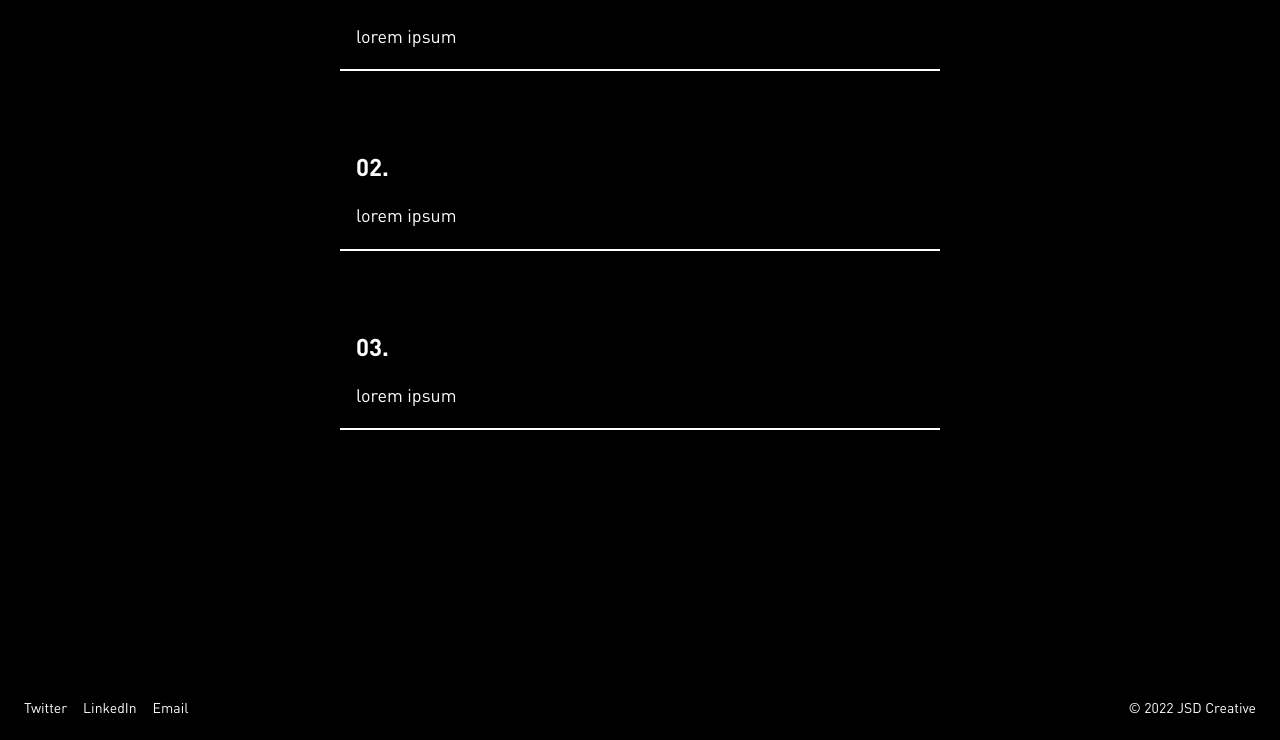
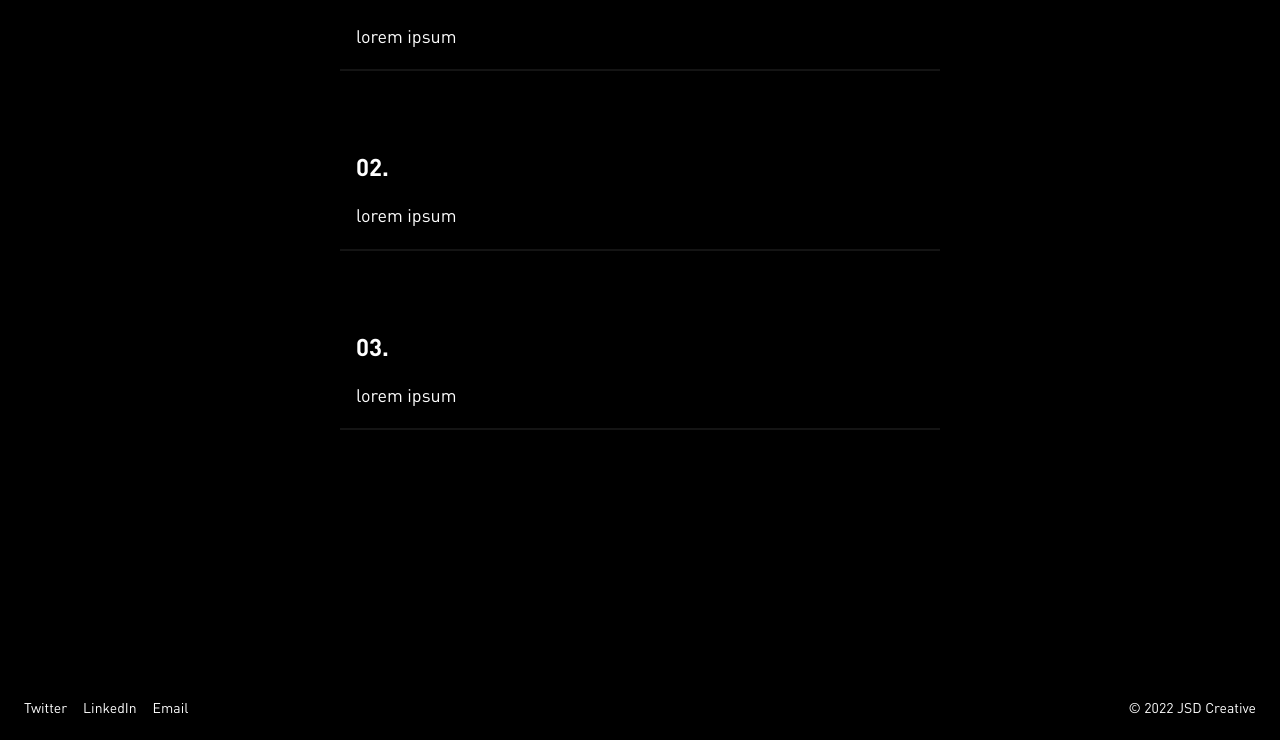
Before and after one commit to jotd/jotd-portfolio, a Jekyll site: the page inspo/index.html, which Jekyll copies as it is, in a window 1280 px wide and 1258 px high. Shown: the part 518-1258 px from the top of the window. Built offline with Jekyll 4.4.1, drawn with Linux system fonts in a browser that asks for light colours.

Commit message:
Update styles.css

```diff
--- a/css/styles.css
+++ b/css/styles.css
@@ -82,7 +82,7 @@
 
 /* Colors /////////////////////////////////////////////////////////////////// */
 /* Light Grey  */
-.card-gemini, .card-square, .menu, hr, .work-container, .text-container, .text-container-2 {
+.card-gemini, .card-square, .menu, .work-container, .text-container, .text-container-2 {
   background-color: #191919;
 }
 
@@ -141,8 +141,7 @@ img {
   height: auto;
 }
 hr {
-  border: 1px;
-  border-style: solid;
+  border: 1px solid #141414;
 }
 /* Links */
 a {
```
